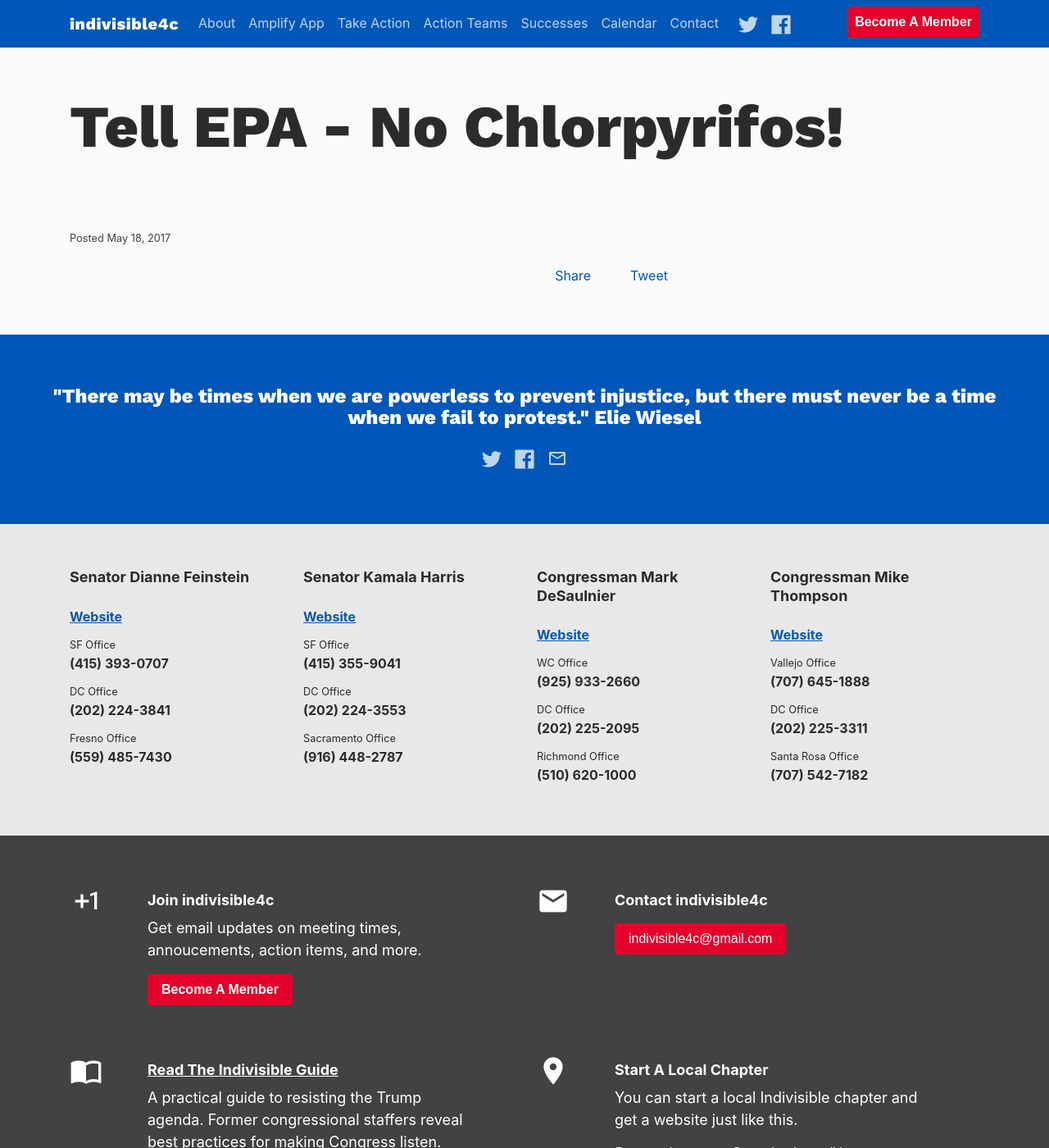
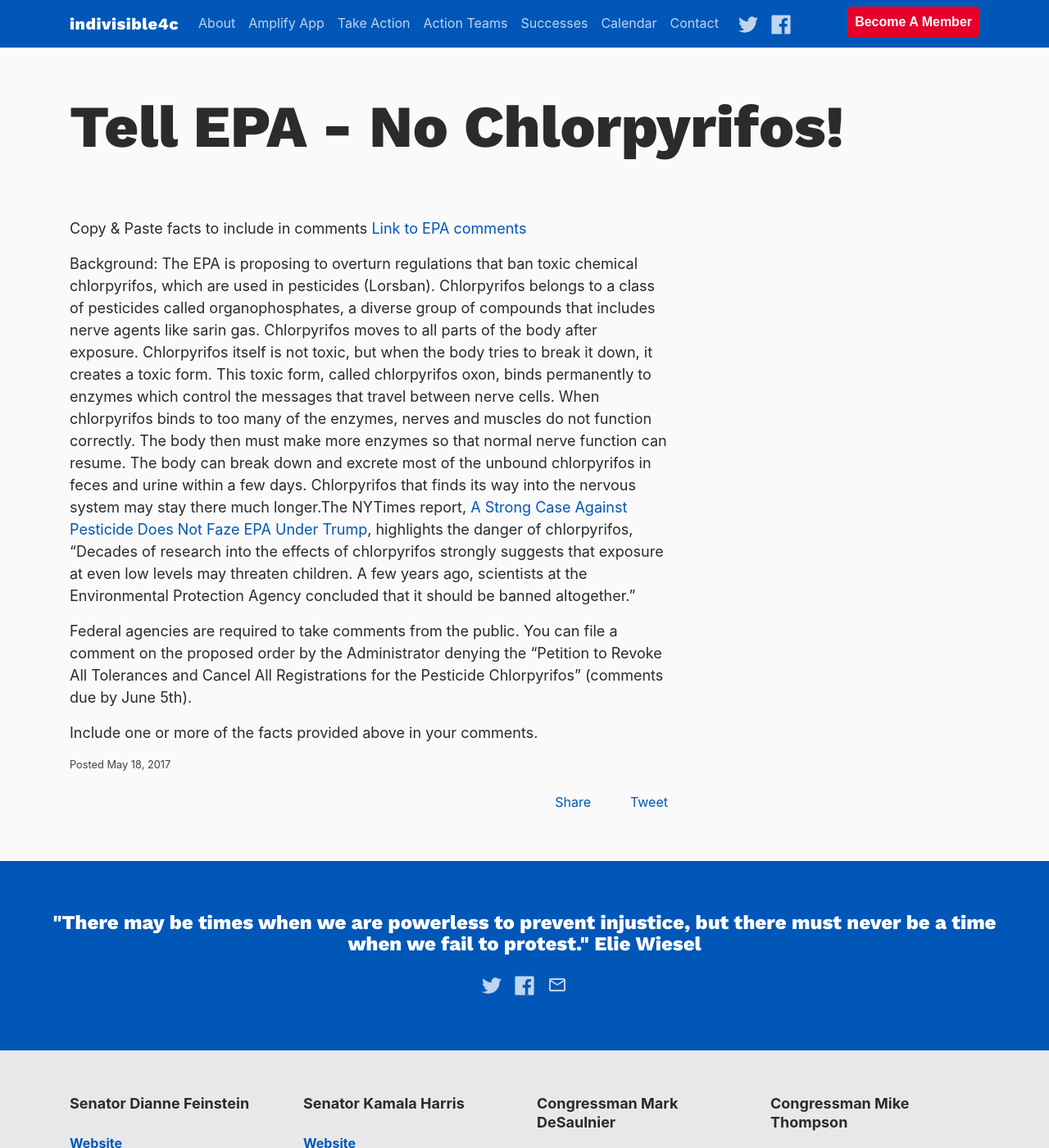
Before and after one commit to IndivisibleTemplate/BasicTemplate, a Jekyll site: the page built from _posts/2017-05-18-tell-epa-no-chlorpyrifos.markdown, in a window 1280 px wide and 1400 px high. Shown: the whole window at 82% size. Built offline with Jekyll 4.4.1, drawn with Linux system fonts in a browser that asks for light colours; nearby versions of some CDN libraries; comment, search, counter and statistics services are not loaded.

Commit message:
Updated Tell Epa No Chlorpyrifos

```diff
--- a/_posts/2017-05-18-tell-epa-no-chlorpyrifos.markdown
+++ b/_posts/2017-05-18-tell-epa-no-chlorpyrifos.markdown
@@ -2,3 +2,14 @@
 title: Tell EPA - No Chlorpyrifos!
 date: 2017-05-18 11:59:00 -07:00
 ---
+
+Copy & Paste facts to include in comments
+[Link to EPA comments](https://www.regulations.gov/docket?D=EPA-HQ-OPP-2007-1005)
+
+Background:
+The EPA is proposing to overturn regulations that ban toxic chemical chlorpyrifos, which are used in pesticides (Lorsban). Chlorpyrifos belongs to a class of pesticides called organophosphates, a diverse group of compounds that includes nerve agents like sarin gas. Chlorpyrifos moves to all parts of the body after exposure. Chlorpyrifos itself is not toxic, but when the body tries to break it down, it creates a toxic form. This toxic form, called chlorpyrifos oxon, binds permanently to enzymes which control the messages that travel between nerve cells. When chlorpyrifos binds to too many of the enzymes, nerves and muscles do not function correctly. The body then must make more enzymes so that normal nerve function can resume. The body can break down and excrete most of the unbound chlorpyrifos in feces and urine within a few days. Chlorpyrifos that finds its way into the nervous system may stay there much longer.The NYTimes report, [A Strong Case Against Pesticide Does Not Faze EPA Under Trump](https://mobile.nytimes.com/2017/05/15/health/pesticides-epa-chlorpyrifos-scott-pruitt.html), highlights the danger of chlorpyrifos, "Decades of research into the effects of chlorpyrifos strongly suggests that exposure at even low levels may threaten children. A few years ago, scientists at the Environmental Protection Agency concluded that it should be banned altogether."
+
+
+Federal agencies are required to take comments from the public. You can file a comment on the proposed order by the Administrator  denying the “Petition to Revoke All Tolerances and Cancel All Registrations for the Pesticide Chlorpyrifos” (comments due by June 5th).
+
+Include one or more of the facts provided above in your comments.
```
